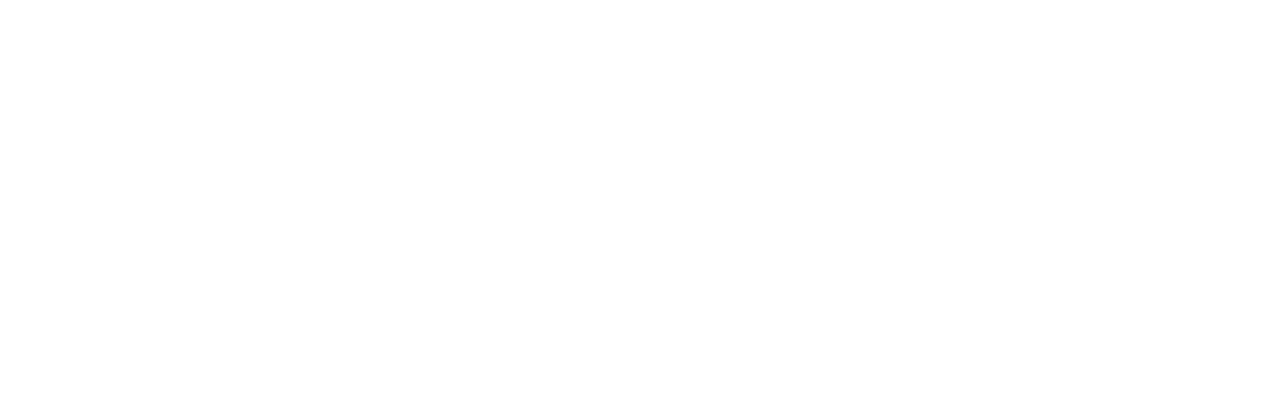
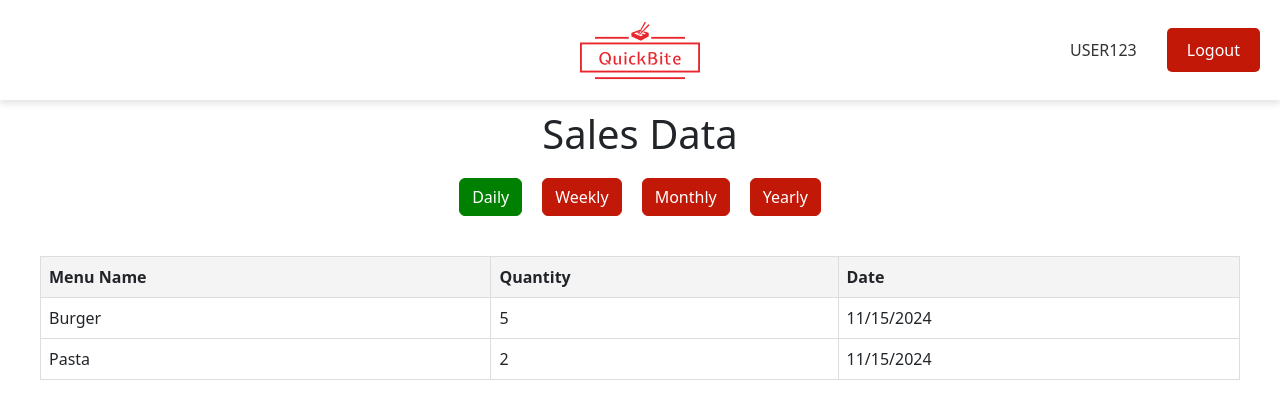
Before and after one commit to Badrelmb/quickBite, a React (Create React App) app: page /sales-data in a window 1280 px wide. Before the commit this address had no page. Shown: the top 418 px of the page. Built offline with nearby package versions, Linux system fonts and the light colour scheme.

Commit message:
Sales page added

```diff
--- a/src/App.js
+++ b/src/App.js
@@ -7,6 +7,7 @@
 import MenuManagementPage from './MenuManagementPage';
 import TableManagement from './TableManagement';
 import Orders from './Orders';
+import SalesData from './SalesData';
 import 'bootstrap/dist/css/bootstrap.min.css';
 function App() {
   return (
@@ -20,7 +21,7 @@
  <Route path="/menu-management" element={<MenuManagementPage />} />
  <Route path="/orders" element={<Orders />} />
  <Route path="/table-management" element={<TableManagement / >} />
-
+    <Route path="/sales-data" element={<SalesData />} />
       </Routes>
     </Router>
   );
--- /dev/null
+++ b/src/SalesData.css
@@ -0,0 +1,55 @@
+* {
+ margin: 0;
+ padding: 0;
+ box-sizing: border-box;
+}
+
+/* Ensure body and html take the full width and height */
+html,
+body {
+ width: 100%;
+ height: 100%;
+}
+
+
+.main-content {
+ text-align: center;
+ margin-top: 70px;
+}
+
+.filter-buttons {
+ margin-bottom: 20px;
+}
+
+.filter-buttons .btn {
+ margin: 0 10px;
+ background-color: #c21807;
+ border-color: #c21807;
+ color: white;
+}
+
+.filter-buttons .btn:hover {
+ background-color: brown;
+}
+
+.filter-buttons .btn.active {
+ background-color: green;
+ border-color: green;
+}
+
+.sales-table {
+ width: 100%;
+ border-collapse: collapse;
+ margin-top: 20px;
+}
+
+.sales-table th,
+.sales-table td {
+ border: 1px solid #ddd;
+ padding: 8px;
+ text-align: left;
+}
+
+.sales-table th {
+ background-color: #f4f4f4;
+}
--- /dev/null
+++ b/src/SalesData.js
@@ -0,0 +1,121 @@
+import React, { useState } from 'react';
+import './SalesData.css'; // Import your custom CSS
+import './restaurantManagementPage.css';
+import logo from './logo_transparent.png'; // Assuming logo image
+import { useNavigate } from 'react-router-dom';
+
+function SalesData() {
+  const [filter, setFilter] = useState('daily'); // State to track the selected filter
+const navigate = useNavigate();
+const userID = "USER123";
+  // Sample sales data with random dates and menu items
+  const salesData = [
+    { menuName: 'Burger', quantity: 5, date: new Date(2024, 10, 15) },
+    { menuName: 'Pasta', quantity: 2, date: new Date(2024, 10, 15) },
+    { menuName: 'Salad', quantity: 3, date: new Date(2024, 10, 14) },
+    { menuName: 'Pizza', quantity: 8, date: new Date(2024, 10, 13) },
+    { menuName: 'Soup', quantity: 4, date: new Date(2024, 9, 10) },
+    { menuName: 'Steak', quantity: 6, date: new Date(2024, 9, 5) },
+    { menuName: 'Fish Tacos', quantity: 2, date: new Date(2024, 8, 20) },
+    { menuName: 'Smoothie', quantity: 7, date: new Date(2024, 8, 15) },
+    { menuName: 'Cake', quantity: 10, date: new Date(2024, 7, 10) },
+    { menuName: 'Coffee', quantity: 12, date: new Date(2024, 6, 30) },
+    { menuName: 'Ice Cream', quantity: 9, date: new Date(2024, 5, 25) },
+    { menuName: 'Pancakes', quantity: 4, date: new Date(2024, 4, 15) },
+    { menuName: 'Sushi', quantity: 3, date: new Date(2024, 3, 5) },
+    { menuName: 'BBQ Ribs', quantity: 6, date: new Date(2024, 2, 1) },
+    { menuName: 'Dumplings', quantity: 8, date: new Date(2024, 1, 20) },
+    { menuName: 'Sandwich', quantity: 2, date: new Date(2023, 11, 15) },
+    { menuName: 'Fried Rice', quantity: 5, date: new Date(2023, 10, 10) },
+    { menuName: 'Hot Dog', quantity: 7, date: new Date(2023, 8, 5) },
+    { menuName: 'Brownie', quantity: 4, date: new Date(2023, 6, 25) },
+    { menuName: 'Tea', quantity: 9, date: new Date(2023, 4, 10) },
+  ];
+
+  // Filter sales data based on the selected category
+  const filteredSales = salesData.filter((sale) => {
+    const today = new Date();
+    const saleDate = sale.date;
+
+    switch (filter) {
+      case 'daily':
+        return saleDate.toDateString() === today.toDateString();
+      case 'weekly':
+        const oneWeekAgo = new Date(today);
+        oneWeekAgo.setDate(today.getDate() - 7);
+        return saleDate >= oneWeekAgo && saleDate <= today;
+      case 'monthly':
+        return saleDate.getMonth() === today.getMonth() && saleDate.getFullYear() === today.getFullYear();
+      case 'yearly':
+        return saleDate.getFullYear() === today.getFullYear();
+      default:
+        return true;
+    }
+  });
+const handleLogout = () => {
+    // Clear any user session data here
+    navigate('/'); // Redirect to login page
+  };
+  return (
+    <div className="sales-data-page">
+      {/* <Header userID="USER123" onLogout={() => {}} /> Replace with your logout logic */}
+        <header className="register-header d-flex justify-content-between align-items-center py-3 px-4">
+        <img src={logo} alt="QuickBite Logo" className="logo" />
+        <div className="user-section d-flex align-items-center">
+          <div className="user-id mr-3">{userID}</div>
+          <button className="logout-btn" onClick={handleLogout}>Logout</button>
+        </div>
+      </header>
+      <main className="main-content">
+        <h1>Sales Data</h1>
+        <div className="filter-buttons">
+            <button
+            className={`btn ${filter === 'daily' ? 'active' : ''}`}
+            onClick={() => setFilter('daily')}
+          >
+            Daily
+          </button>
+          <button
+            className={`btn ${filter === 'weekly' ? 'active' : ''}`}
+            onClick={() => setFilter('weekly')}
+          >
+            Weekly
+          </button>
+          <button
+            className={`btn ${filter === 'monthly' ? 'active' : ''}`}
+            onClick={() => setFilter('monthly')}
+          >
+            Monthly
+          </button>
+          <button
+            className={`btn ${filter === 'yearly' ? 'active' : ''}`}
+            onClick={() => setFilter('yearly')}
+          >
+            Yearly
+          </button>
+        </div>
+
+        <table className="sales-table">
+          <thead>
+            <tr>
+              <th>Menu Name</th>
+              <th>Quantity</th>
+              <th>Date</th>
+            </tr>
+          </thead>
+          <tbody>
+            {filteredSales.map((sale, index) => (
+              <tr key={index}>
+                <td>{sale.menuName}</td>
+                <td>{sale.quantity}</td>
+                <td>{sale.date.toLocaleDateString()}</td>
+              </tr>
+            ))}
+          </tbody>
+        </table>
+      </main>
+    </div>
+  );
+}
+
+export default SalesData;
--- a/src/restaurantManagementPage.js
+++ b/src/restaurantManagementPage.js
@@ -20,7 +20,7 @@
   const goToTableManagement = () => navigate('/table-management');
   const goToMenuManagement = () => navigate('/menu-management');
   const goToOrders = () => navigate('/orders');
-  const goToData = () => navigate('/data');
+  const goToData = () => navigate('/sales-data');
 
   const goToEditProfile = () => navigate('/edit-restaurant-profile');
 
@@ -53,7 +53,7 @@
             <button className="btn btn-primary w-50 custom-button" onClick={goToOrders}>Orders</button>
           </div>
           <div className="col-6">
-            <button className="btn btn-primary w-50 custom-button" onClick={goToData}>Data</button>
+            <button className="btn btn-primary w-50 custom-button" onClick={goToData}>Sales Data</button>
           </div>
         </div>
       </main>
```
